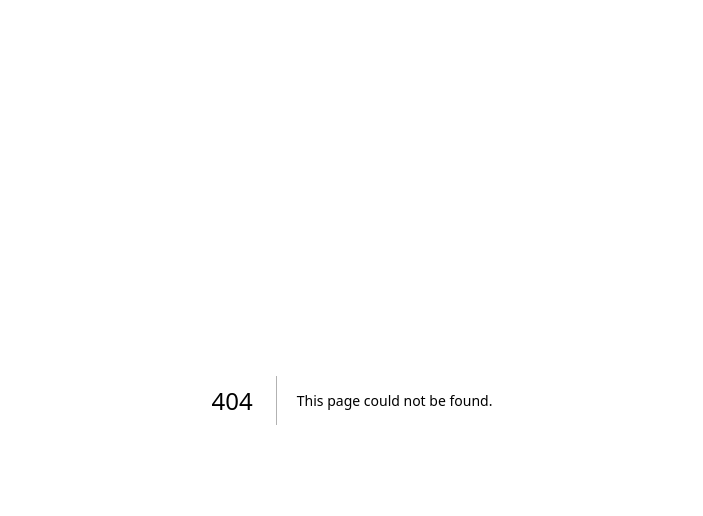
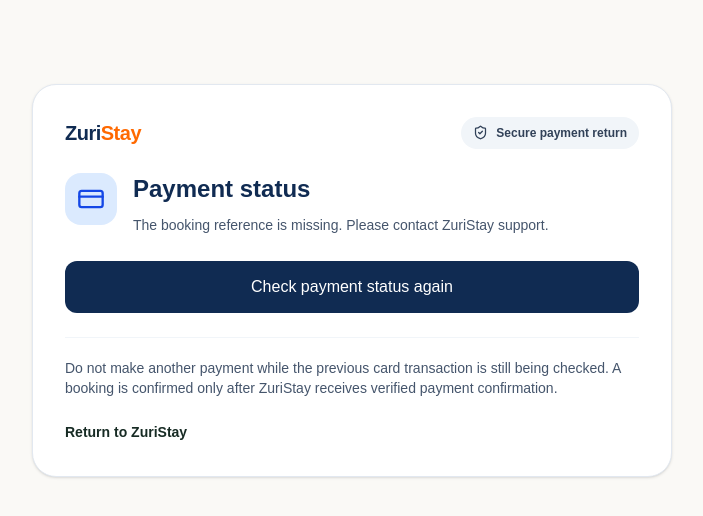
Before and after one commit to robinsonb254/zuristay, a Next.js app: page /booking/payment/return in a window 1280 px wide. Before the commit this address had no page. Shown: the top 516 px of the page, without its empty margins (288-991 px from the left). Built offline with nearby package versions, Linux system fonts and the light colour scheme.

Commit message:
feat: add secure card checkout return status page

```diff
--- /dev/null
+++ b/src/app/booking/payment/return/page.tsx
@@ -0,0 +1,142 @@
+"use client";
+
+import Link from "next/link";
+import { useCallback, useEffect, useState } from "react";
+import { CheckCircle2, Clock3, CreditCard, ShieldCheck, XCircle } from "lucide-react";
+
+type BookingStatus = {
+  success: boolean;
+  booking_reference?: string;
+  booking_status?: string;
+  payment_status?: string;
+  card_status?: string | null;
+  card_reference?: string | null;
+  total_amount?: number;
+  currency?: string;
+  error?: string;
+};
+
+export default function CardPaymentReturnPage() {
+  const [bookingId, setBookingId] = useState("");
+  const [reference, setReference] = useState("");
+  const [status, setStatus] = useState<BookingStatus | null>(null);
+  const [message, setMessage] = useState("Checking your booking payment...");
+  const [loading, setLoading] = useState(true);
+
+  const checkStatus = useCallback(async (id: string, bookingReference: string) => {
+    if (!id) {
+      setMessage("The booking reference is missing. Please contact ZuriStay support.");
+      setLoading(false);
+      return;
+    }
+
+    let accessToken = "";
+    try {
+      accessToken = sessionStorage.getItem(`zuristay:booking-access:${id}`) || "";
+    } catch {
+      accessToken = "";
+    }
+
+    if (!accessToken) {
+      setMessage("For security, this browser session no longer has the booking access token. Open the original booking session or contact ZuriStay support with your booking reference.");
+      setLoading(false);
+      return;
+    }
+
+    setLoading(true);
+    try {
+      const response = await fetch(`/api/bookings/status?booking_id=${encodeURIComponent(id)}`, {
+        cache: "no-store",
+        headers: { "x-booking-access-token": accessToken },
+      });
+      const result = (await response.json()) as BookingStatus;
+      if (!response.ok || !result.success) throw new Error(result.error || "Unable to check payment status.");
+      setStatus(result);
+      setReference(result.booking_reference || bookingReference);
+      setMessage(
+        result.payment_status === "paid" && result.booking_status === "confirmed"
+          ? "Your card payment has been verified and your booking is confirmed."
+          : result.card_status === "failed"
+            ? "The card payment was not completed. Your booking has not been confirmed."
+            : "We have returned from the card checkout. The provider has not yet confirmed payment; check again shortly."
+      );
+    } catch (error) {
+      setMessage(error instanceof Error ? error.message : "Payment status is temporarily unavailable.");
+    } finally {
+      setLoading(false);
+    }
+  }, []);
+
+  useEffect(() => {
+    const params = new URLSearchParams(window.location.search);
+    const id = params.get("booking_id") || "";
+    const bookingReference = params.get("reference") || "";
+    setBookingId(id);
+    setReference(bookingReference);
+    void checkStatus(id, bookingReference);
+  }, [checkStatus]);
+
+  const paid = status?.payment_status === "paid" && status.booking_status === "confirmed";
+  const failed = status?.card_status === "failed";
+
+  return (
+    <main className="mx-auto flex min-h-[70vh] max-w-2xl items-center px-4 py-12">
+      <section className="w-full rounded-3xl border border-slate-200 bg-white p-6 shadow-sm sm:p-8">
+        <div className="mb-6 flex items-center justify-between">
+          <p className="text-xl font-black tracking-tight text-[#102b52]">Zuri<span className="text-orange-500">Stay</span></p>
+          <span className="flex items-center gap-2 rounded-full bg-slate-100 px-3 py-2 text-xs font-semibold text-slate-700">
+            <ShieldCheck size={15} /> Secure payment return
+          </span>
+        </div>
+
+        <div className="flex items-start gap-4">
+          <div className={`rounded-2xl p-3 ${paid ? "bg-green-100 text-green-700" : failed ? "bg-red-100 text-red-700" : "bg-blue-100 text-blue-700"}`}>
+            {paid ? <CheckCircle2 size={28} /> : failed ? <XCircle size={28} /> : loading ? <Clock3 size={28} /> : <CreditCard size={28} />}
+          </div>
+          <div className="min-w-0 flex-1">
+            <h1 className="text-xl font-black text-[#102b52] sm:text-2xl">
+              {paid ? "Booking confirmed" : failed ? "Payment not completed" : "Payment status"}
+            </h1>
+            <p className="mt-2 text-sm leading-6 text-slate-600">{message}</p>
+          </div>
+        </div>
+
+        {reference && (
+          <div className="mt-6 rounded-xl bg-slate-50 p-4">
+            <p className="text-xs font-semibold uppercase tracking-wide text-slate-500">Booking reference</p>
+            <p className="mt-1 font-bold tracking-wide text-[#102b52]">{reference}</p>
+            {status?.total_amount !== undefined && (
+              <p className="mt-2 text-sm font-semibold text-slate-700">
+                {status.currency} {Number(status.total_amount).toLocaleString("en-KE", { maximumFractionDigits: 2 })}
+              </p>
+            )}
+            {status?.card_reference && (
+              <p className="mt-2 text-xs text-slate-500">Payment reference: {status.card_reference}</p>
+            )}
+          </div>
+        )}
+
+        {!paid && (
+          <button
+            type="button"
+            onClick={() => void checkStatus(bookingId, reference)}
+            disabled={loading}
+            className="mt-6 w-full rounded-xl bg-[#102b52] px-5 py-3.5 font-bold text-white transition hover:bg-[#173b6d] disabled:cursor-not-allowed disabled:opacity-60"
+          >
+            {loading ? "Checking payment..." : "Check payment status again"}
+          </button>
+        )}
+
+        <div className="mt-6 border-t border-slate-100 pt-5 text-sm text-slate-600">
+          {paid
+            ? "Thank you for booking with ZuriStay. Keep your booking reference for future enquiries."
+            : "Do not make another payment while the previous card transaction is still being checked. A booking is confirmed only after ZuriStay receives verified payment confirmation."}
+        </div>
+
+        <Link href="/" className="mt-6 inline-flex text-sm font-bold text-[#102b52] underline underline-offset-4">
+          Return to ZuriStay
+        </Link>
+      </section>
+    </main>
+  );
+}
```
